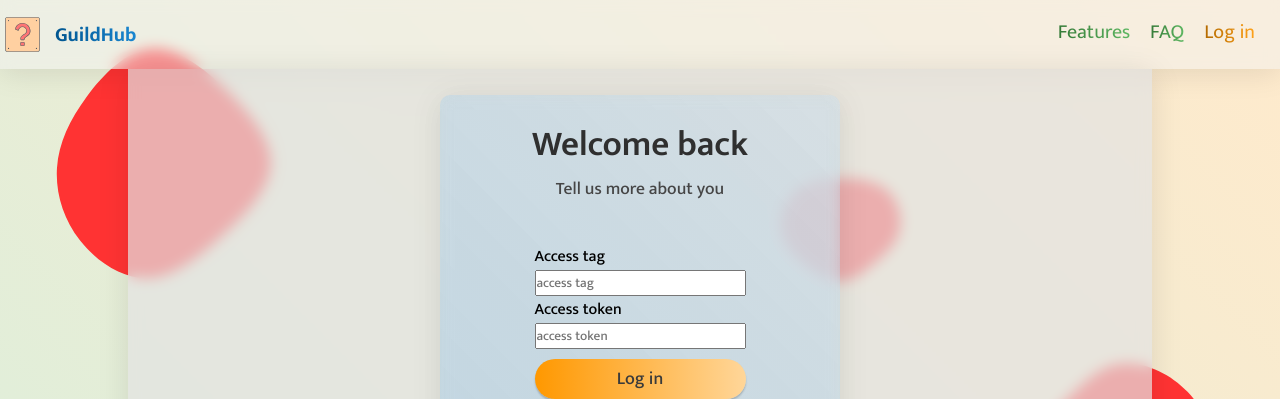
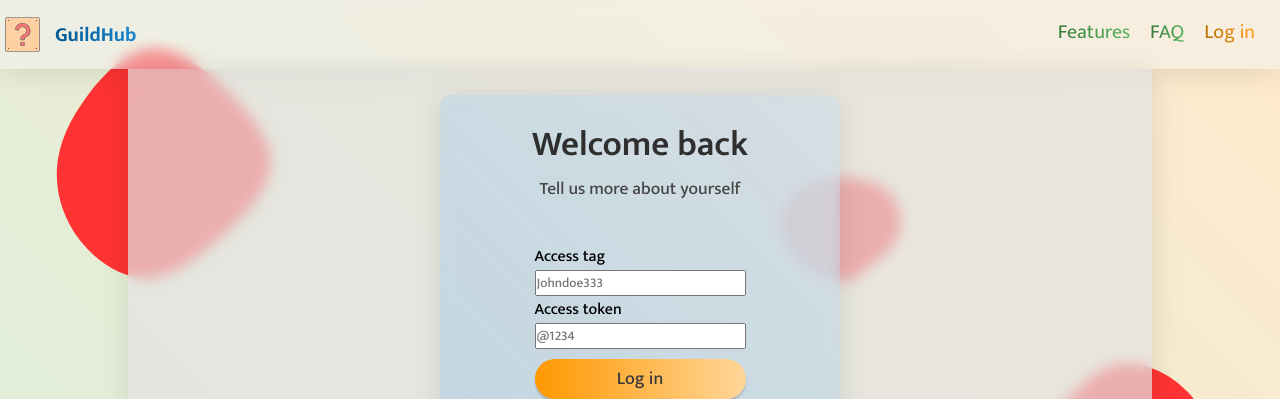
Before and after one commit to pasiastazebra/GuildHub, a Next.js app in the folder guildhub/: page /login in a window 1280 px wide. Shown: the top 399 px of the page. Built offline with nearby package versions, Linux system fonts and the light colour scheme.

Commit message:
Update LoginForm.tsx

```diff
--- a/guildhub/components/auth/LoginForm.tsx
+++ b/guildhub/components/auth/LoginForm.tsx
@@ -11,7 +11,7 @@ const LoginForm: React.FC = () => {
       <div className="uperwrapper">
         <div className="wrapper top">
           <h1 className="txt-title">Welcome back</h1>
-          <p className="txt-desc">Tell us more about you</p>
+          <p className="txt-desc">Tell us more about yourself</p>
         </div>
         <div className="wrapper mid">
           <form action="" className="login-form">
@@ -20,7 +20,7 @@ const LoginForm: React.FC = () => {
             </label>
             <input
               name="tag"
-              placeholder="access tag"
+              placeholder="Johndoe333"
               type="text"
               className="login-form-input"
             ></input>
@@ -29,7 +29,7 @@ const LoginForm: React.FC = () => {
             </label>
             <input
               name="token"
-              placeholder="access token"
+              placeholder="@1234"
               type="text"
               className="login-form-input"
             ></input>
```
